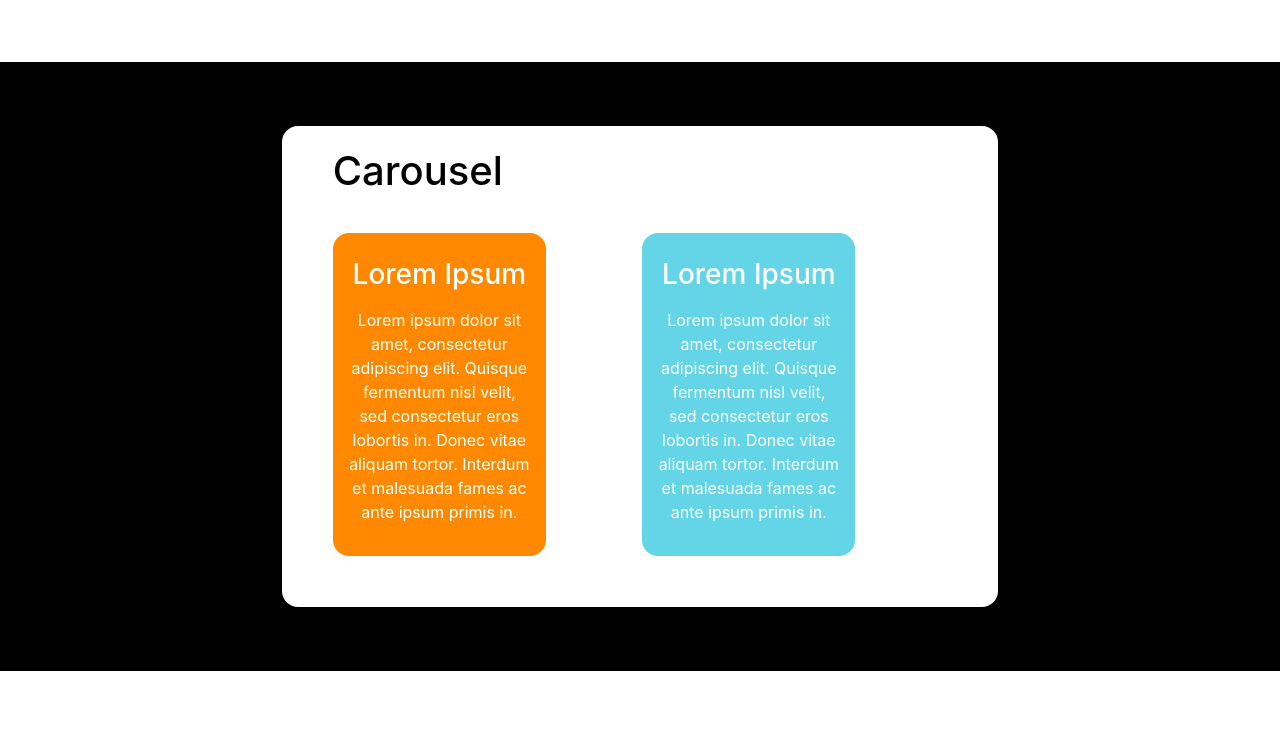
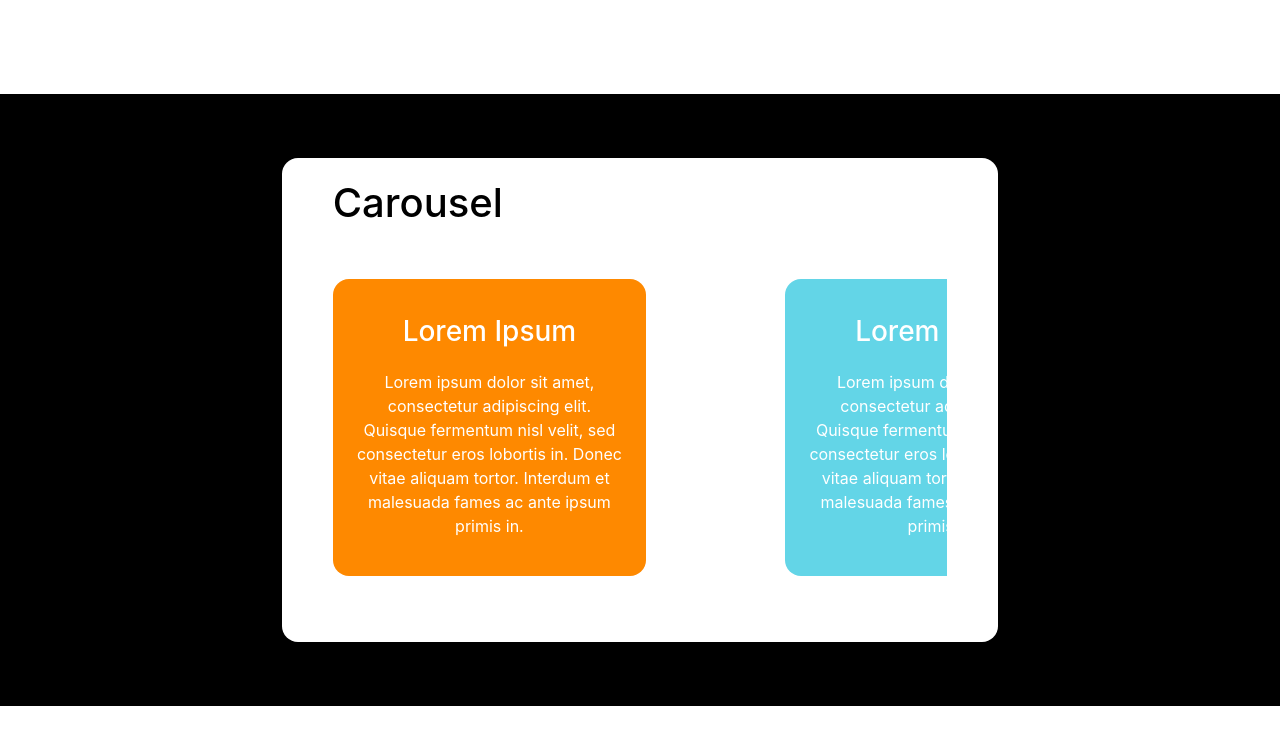
Before and after one commit to SUBS2905/react-template, a React (Create React App) app: page / in a window 1280 px wide. Shown: the part 1564-2304 px from the top of the page. Built offline with nearby package versions, Linux system fonts and the light colour scheme.

Commit message:
responsive carousel added

```diff
--- a/src/App.css
+++ b/src/App.css
@@ -61,6 +61,7 @@ body::-webkit-scrollbar{
 .card{
   border: none;
   text-align: center;
+  margin-bottom: 3%;
 }
 .card-body{
   background-color: black;
@@ -99,9 +100,7 @@ body::-webkit-scrollbar{
 }
 
 /* First Section */
-#section-1{
-  clip-path: polygon(0 1%, 100% 0%, 100% 90%, 0% 100%);
-}
+
 #section-1 h1{
   font-family: serif;
   font-size: 4rem;
@@ -115,9 +114,7 @@ body::-webkit-scrollbar{
 }
 
 /* Second Section */
-#section-2{
-  clip-path: polygon(0 10%, 100% 0%, 100% 100%, 0 90%);
-}
+
 #section-2 h1{
   font-size: 4rem;
 }
@@ -180,3 +177,14 @@ body::-webkit-scrollbar{
 .item7 {
   grid-column: 3 / 4;
 }
+
+@media only screen and (min-width: 768px) {
+
+  /* For Desktop */
+  #section-1{
+    clip-path: polygon(0 1%, 100% 0%, 100% 90%, 0% 100%);
+  }
+  #section-2{
+    clip-path: polygon(0 10%, 100% 0%, 100% 100%, 0 90%);
+  }
+}
--- a/src/sections/section2.jsx
+++ b/src/sections/section2.jsx
@@ -2,7 +2,7 @@ import React from "react";
 
 function Section2(){
     return(
-        <section className="black-container" id="section-2">
+        <section className="black-container sec2" id="section-2">
             <div className="row">
                 <div className="col-lg-6 col-md-0 image"></div>
                 <div className="col-lg-6 col-md-12 text">
--- a/src/sections/section4.jsx
+++ b/src/sections/section4.jsx
@@ -11,7 +11,11 @@ function Section4() {
         <h1>Carousel</h1>
         <Swiper
           spaceBetween={5}
-        slidesPerView={2}
+          slidesPerView={1}
+          width={350}
+          breakpoints={{
+            900: { slidesPerView: 2, width: 900 },
+          }}
           onSlideChange={() => console.log("slide change")}
           onSwiper={(swiper) => console.log(swiper)}
         >
```
Lines whose indentation alone changed are shown as unchanged.
